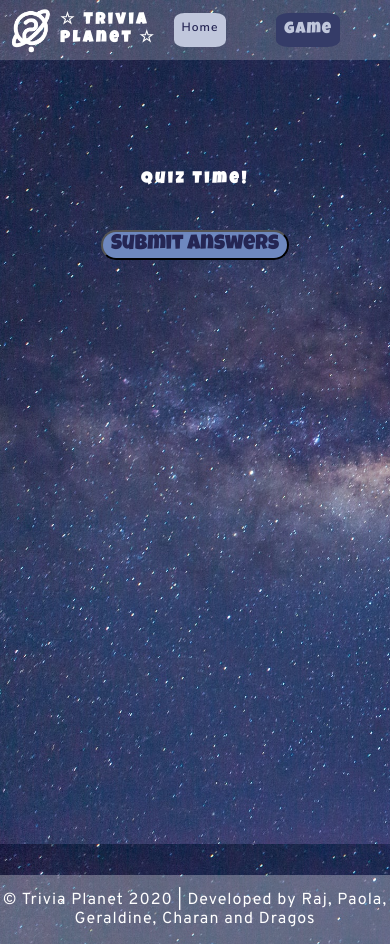
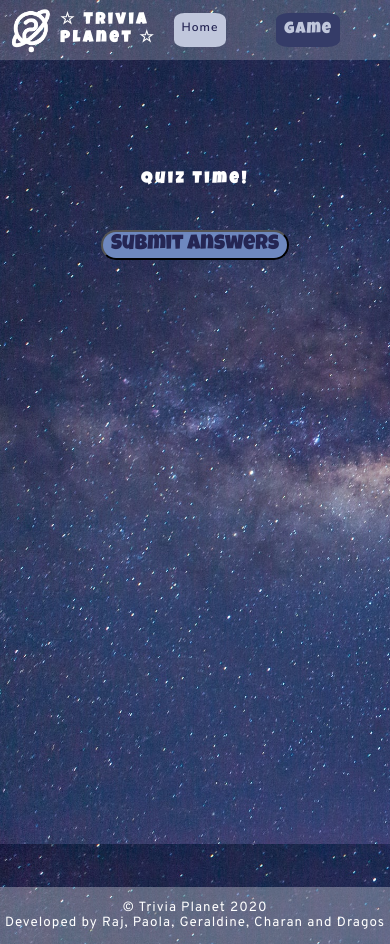
Before and after one commit to GeriNZ/trivia-planet, a React app: page /game/questions in a window 390 px wide. Built offline with nearby package versions, Linux system fonts and the light colour scheme; a web font is replaced by a local one.

Commit message:
add media queries to the footer for smaller screen

```diff
--- a/src/layout/footer/index.js
+++ b/src/layout/footer/index.js
@@ -4,7 +4,8 @@ import './style.css';
 const Footer = () => {
     return (
         <div className="footerContainer">
-            <p id="footer">&copy; Trivia Planet 2020 | Developed by Raj, Paola, Geraldine, Charan and Dragos</p>
+            <p id="footer"> &copy; Trivia Planet 2020 | Developed by Raj, Paola, Geraldine, Charan and Dragos</p>
+            <p id="footerSmallDev"> &copy; Trivia Planet 2020 <br/> Developed by Raj, Paola, Geraldine, Charan and Dragos</p>
         </div>
     );
 }
--- a/src/layout/footer/style.css
+++ b/src/layout/footer/style.css
@@ -4,5 +4,24 @@
   width: 100vw;
   bottom: -100px;
   background-color: rgba(255, 255, 255, 0.3);
+}
 
+#footerSmallDev{
+  display: none;
 }
+
+@media screen and (max-width: 650px){
+  #footerSmallDev{
+    display: block;
+  }
+
+  #footer{
+    display: none;
+  }
+}
+
+@media screen and (max-width: 450px){
+  #footerSmallDev{
+    font-size: smaller;
+  }
+}
```
